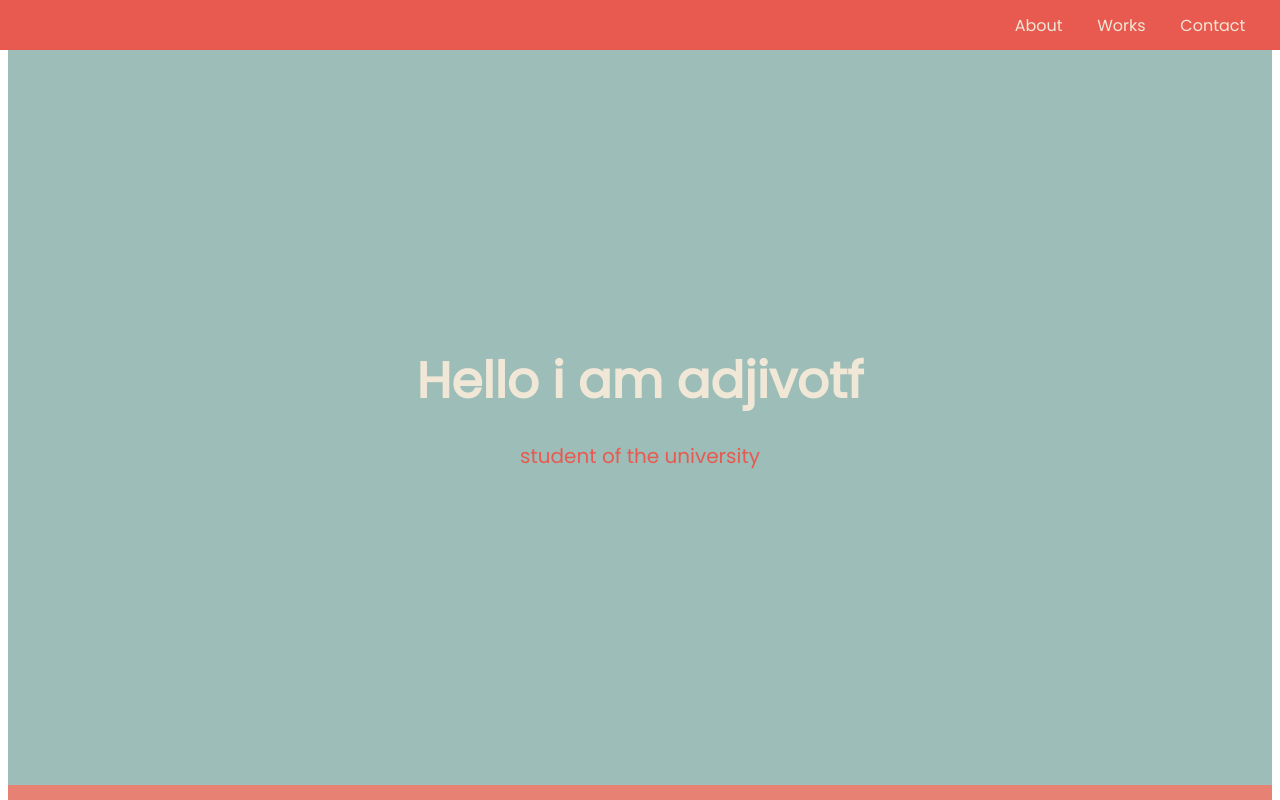
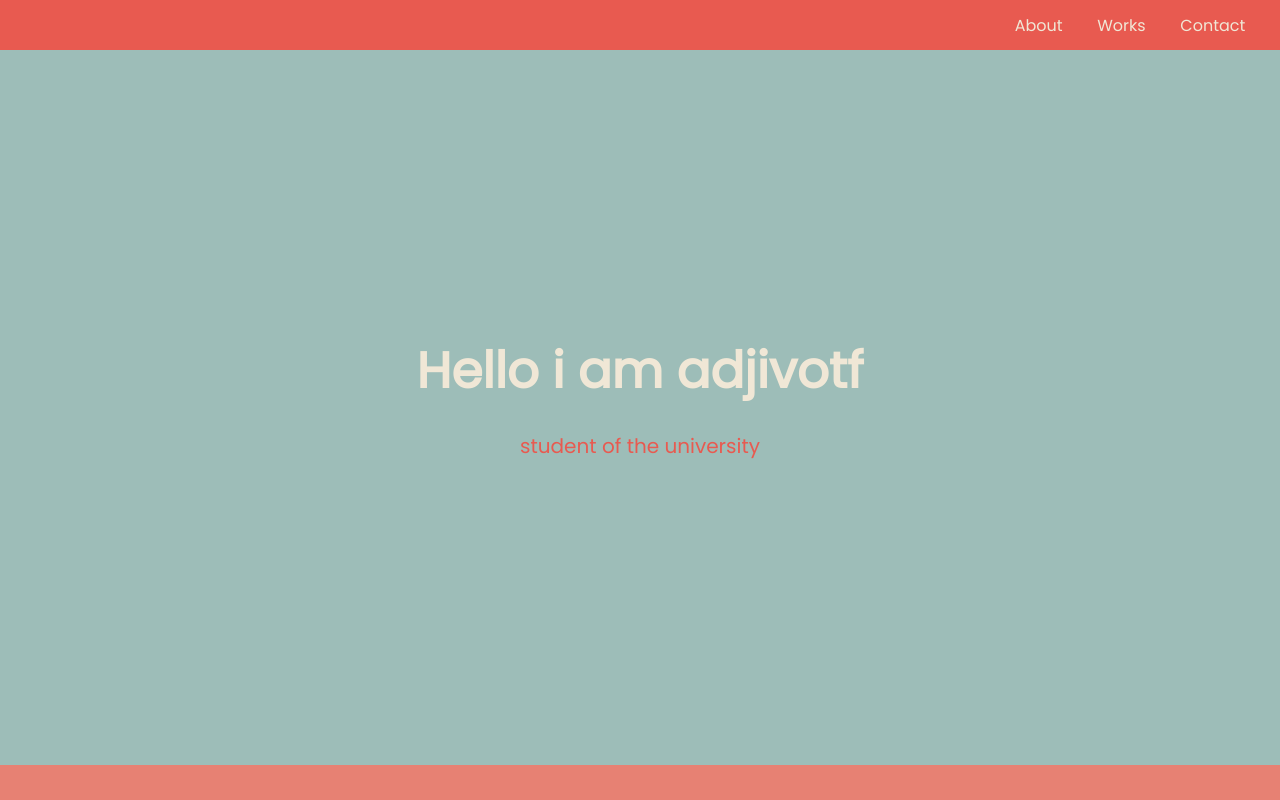
Before and after one commit to ajdivotf/portfolio-page, a plain HTML site: page index.html in a window 1280 px wide. Shown: the top 800 px of the page. Drawn offline with Linux system fonts and the light colour scheme.

Commit message:
Update styles.css

```diff
--- a/styles.css
+++ b/styles.css
@@ -3,9 +3,6 @@ html{
 }
 *{
   font-family: 'Poppins';
-}
-body{
-   min-width:360px;
 }
 header{
   position: fixed;
@@ -41,6 +38,7 @@ a{
 #welcome-section{
   height: 777px;
   background-color: #9dbdb8;
+  margin: -10px;
   display: flex;
   flex-direction: column;
   align-items: center;
@@ -56,6 +54,7 @@ h1{
 }
 #projects{
   background-color: #e78173;
+  margin: -10px;
   padding-top: 5px;
   padding-bottom: 20px;
 }
@@ -146,6 +145,7 @@ h1{
 }
 #contact{
   background-color: #9dbdb8;
+  margin: -10px;
   height: 710px;
   display: flex;
   align-items: center;
```
